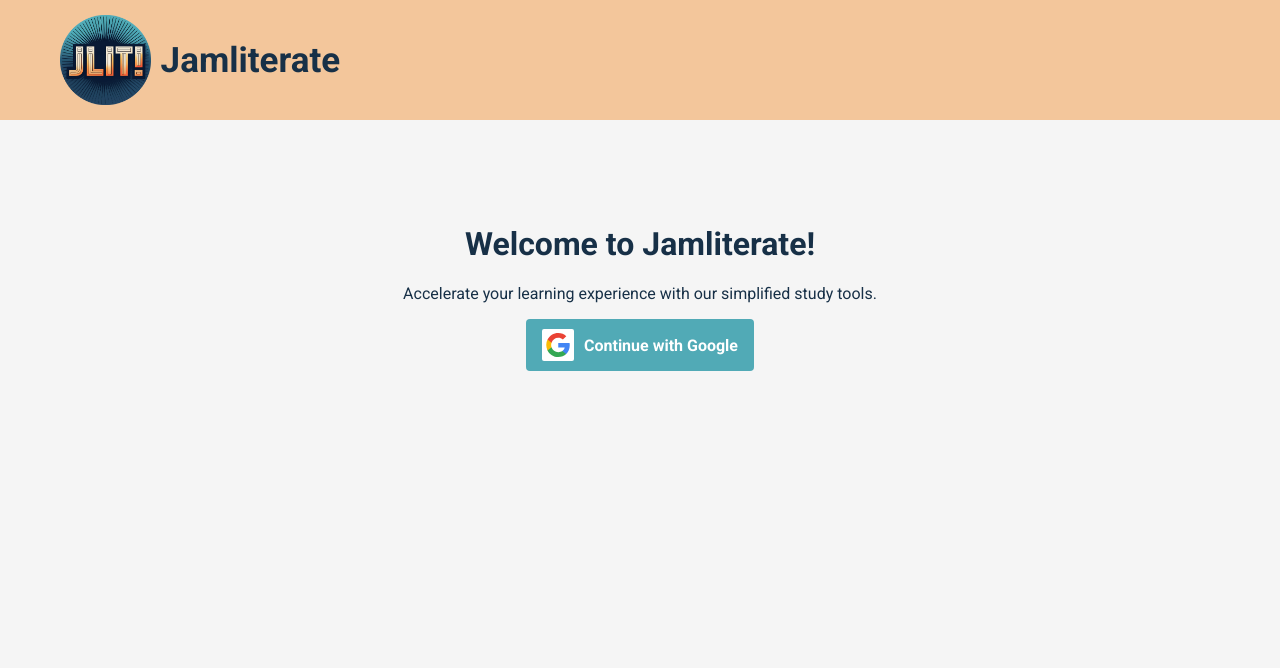
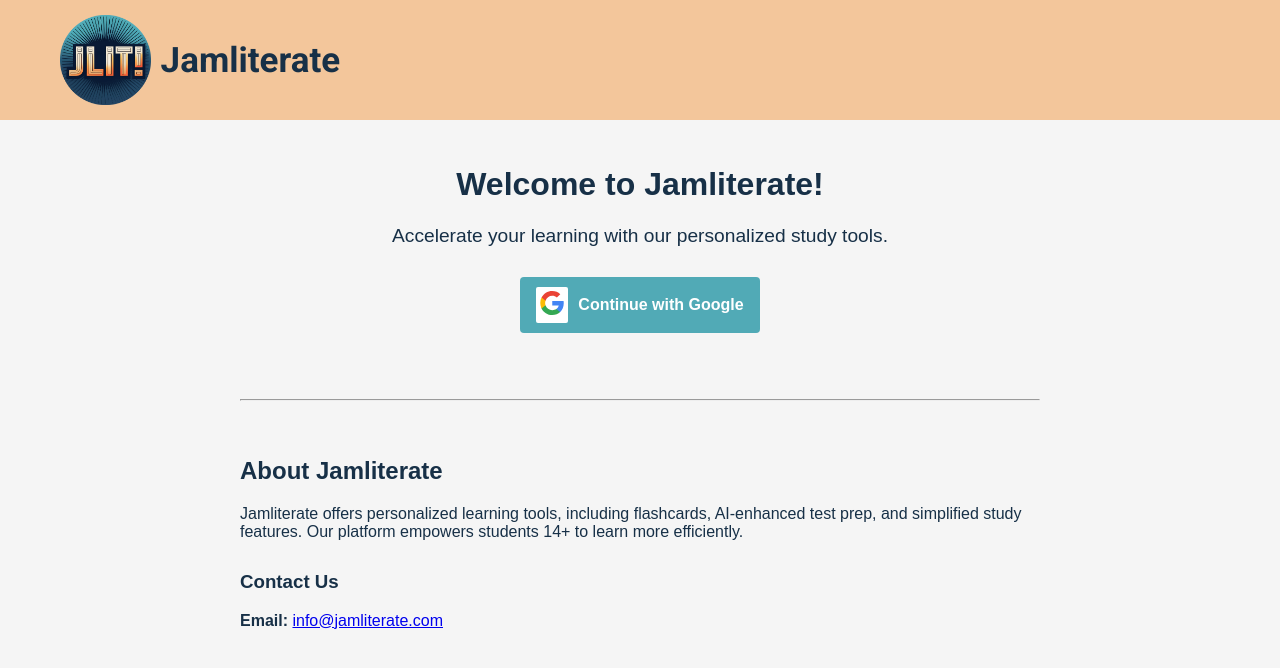
Before and after one commit to samcraftt/jamliterate, a Flask app: page / in a window 1280 px wide. Shown: the top 668 px of the page. Run offline with Flask 3, Linux system fonts and the light colour scheme; parts of the project's set-up code (start-up, migrations or seed data) failed here and were passed over.

Commit message:
Update home.html

```diff
--- a/templates/home.html
+++ b/templates/home.html
@@ -1,11 +1,10 @@
 {% extends "base.html" %}
-
-{% block title %}Simplified Studying{% endblock %}
-
+{% block title %}Home{% endblock %}
 {% block content %}
-<div style="text-align: center; margin-top: 100px;">
+<div class="homepage-container">
+    <header class="header-section">
         <h1>Welcome to Jamliterate!</h1>
-    <p>Accelerate your learning experience with our simplified study tools.</p>
+        <p class="subtitle">Accelerate your learning with our personalized study tools.</p>
         <a href="{{ url_for('login') }}" class="google-btn">
             <span class="google-icon">
                 <svg viewBox="0 0 24 24" width="24" height="24" xmlns="http://www.w3.org/2000/svg">
@@ -19,11 +18,37 @@
             </span>
             <span>Continue with Google</span>
         </a>
+    </header>
+    <br><hr><br>
+    <section class="about-section">
+        <h2>About Jamliterate</h2>
+        <p>Jamliterate offers personalized learning tools, including flashcards, AI-enhanced test prep, and simplified study features. Our platform empowers students 14+ to learn more efficiently.</p>
+    </section>
+    <section class="contact-section">
+        <h3>Contact Us</h3>
+        <p><strong>Email:</strong> <a href="mailto:info@jamliterate.com">info@jamliterate.com</a></p>
+    </section>
 </div>
 {% endblock %}
-
 {% block extra_css %}
 <style>
+    .homepage-container {
+        max-width: 800px;
+        margin: 0 auto;
+        padding: 20px;
+        font-family: 'Arial', sans-serif;
+    }
+    .header-section {
+        text-align: center;
+        margin-bottom: 40px;
+    }
+    .highlight {
+        color: var(--teal);
+    }
+    .subtitle {
+        font-size: 1.2rem;
+        margin: 10px 0;
+    }
     .google-btn {
         display: inline-flex;
         align-items: center;
@@ -35,22 +60,28 @@
         font-size: 16px;
         font-weight: bold;
         text-decoration: none;
+        margin-top: 20px;
         transition: background-color 0.3s;
     }
-
     .google-btn:hover {
-        background-color: #357ae8;
+        background-color: #007a8d;
     }
-
     .google-icon {
         background-color: white;
         border-radius: 2px;
         padding: 4px;
         margin-right: 10px;
     }
-
-    .google-icon svg {
-        display: block;
+    .about-section,
+    .contact-section {
+        margin-top: 30px;
+    }
+    ul {
+        list-style-type: none;
+        padding: 0;
+    }
+    ul li {
+        margin: 8px 0;
     }
 </style>
 {% endblock %}
```
Lines whose indentation alone changed are shown as unchanged.
